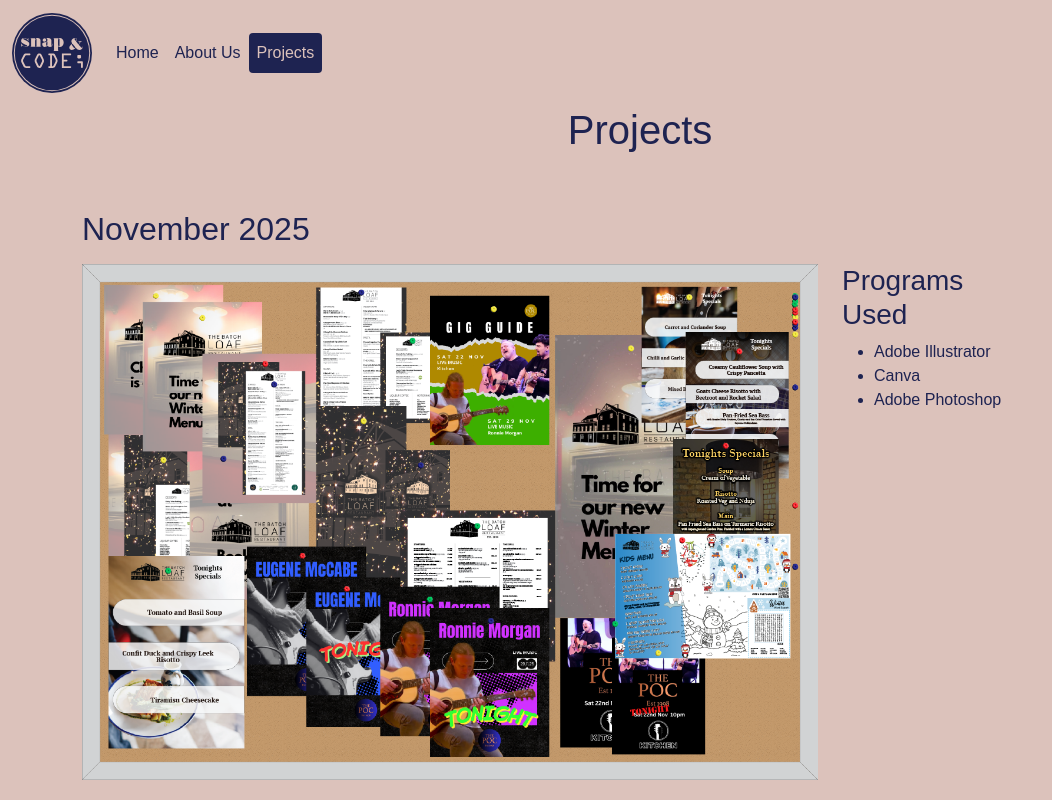
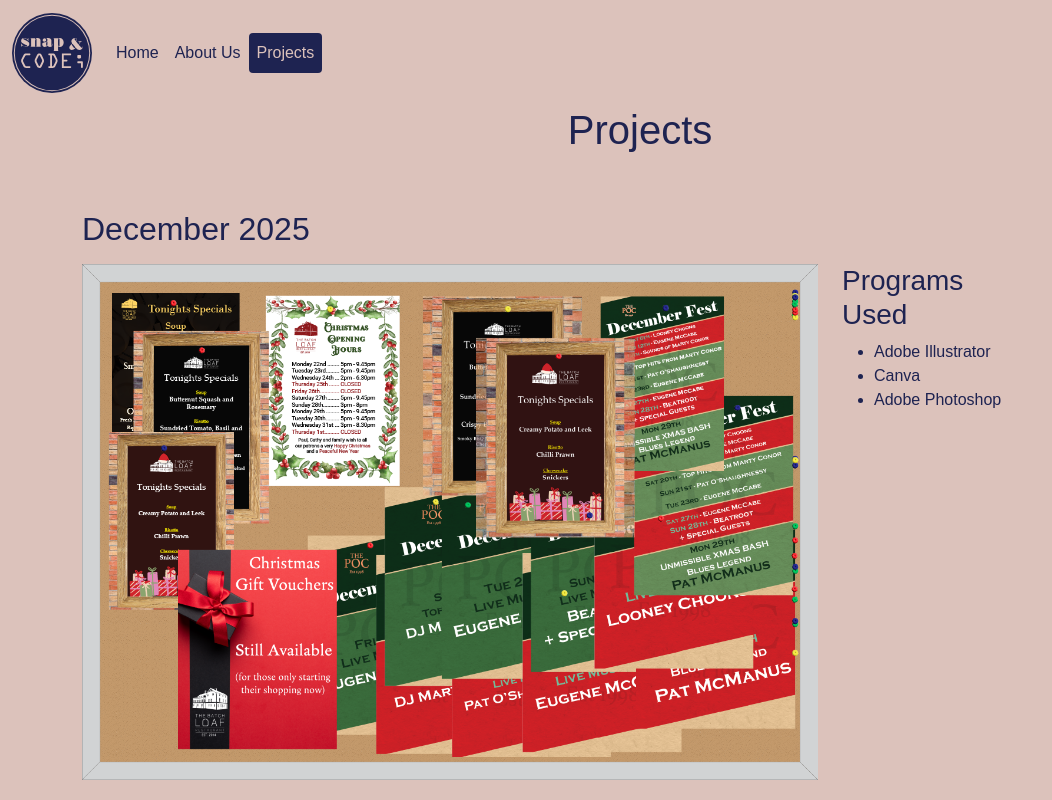
Before and after one commit to paddyfed/snapandcode, a Next.js app: page /projects in a window 1280 px wide. Shown: the top 800 px of the page, without its empty margins (0-1052 px from the left). Built offline with nearby package versions, Linux system fonts and the light colour scheme.

Commit message:
December 2025 projects

```diff
--- a/app/projects/page.js
+++ b/app/projects/page.js
@@ -12,6 +12,7 @@
 import SeptemberBoard2025 from "@/public/2025-09-01_Work-Board@0.25x.png";
 import OctoberBoard2025 from "@/public/2025-10-01_Work-Board@0.25x.png";
 import NovemberBoard2025 from "@/public/2025-11-01_Work-Board@0.25x.png";
+import DecemberBoard2025 from "@/public/2025-12-01_Work-Board@0.25x.png";
 import MainLogo from "@/public/snap-and-code_main-logo.svg";
 
 export default function Projects() {
@@ -19,6 +20,26 @@
     <>
       <main className={styles.main}>
         <h1>Projects</h1>
+        <article className="container">
+          <h2>December 2025</h2>
+          <div className="row">
+            <div className="col-md-2 mt-2 order-md-last">
+              <h3>Programs Used</h3>
+              <ul>
+                <li>Adobe Illustrator</li>
+                <li>Canva</li>
+                <li>Adobe Photoshop</li>
+              </ul>
+            </div>
+            <div className="col-md-8 mt-2 order-md-first">
+              <Image
+                src={DecemberBoard2025}
+                alt="Projects completed in December 2025"
+                className="img-fluid"
+              />
+            </div>
+          </div>
+        </article>
         <article className="container">
           <h2>November 2025</h2>
           <div className="row">
@@ -33,7 +54,7 @@
             <div className="col-md-8 mt-2 order-md-first">
               <Image
                 src={NovemberBoard2025}
-                alt="Projects completed in October 2025"
+                alt="Projects completed in November 2025"
                 className="img-fluid"
               />
             </div>
```
Also changed, not shown: public/2025-12-01_Work-Board@0.25x.png (added).
